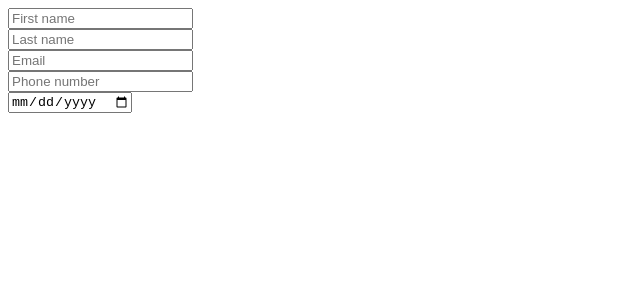
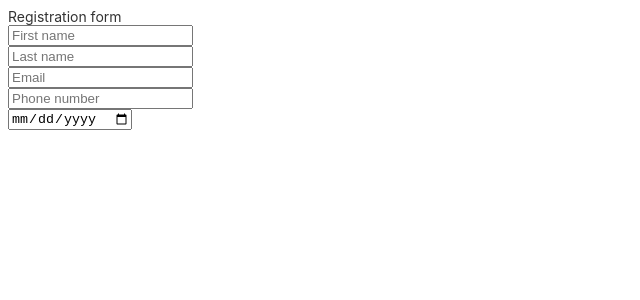
Before and after one commit to AnitaAO/angular-template-form-with-api, an Angular app: page / in a window 1280 px wide. Shown: the top 300 px of the page, without its empty margins (0-640 px from the left). Built offline with nearby package versions, Linux system fonts and the light colour scheme.

Commit message:
header and section added

```diff
--- a/src/app/app.component.html
+++ b/src/app/app.component.html
@@ -2,6 +2,10 @@
 <!-- * * * * * * * * * Delete the template below * * * * * * * * * * -->
 <!-- * * * * * * * to get started with your project! * * * * * * * * -->
 <main>
+  <section class="container">
+
+    <header>Registration form</header>
+
     <form>
       <div class="column">
         <div class="input-box">
@@ -25,6 +29,8 @@
         </div>
       </div>
     </form>
+  </section>
+
 </main>
 
 <router-outlet></router-outlet>
```
Lines whose indentation alone changed are shown as unchanged.
